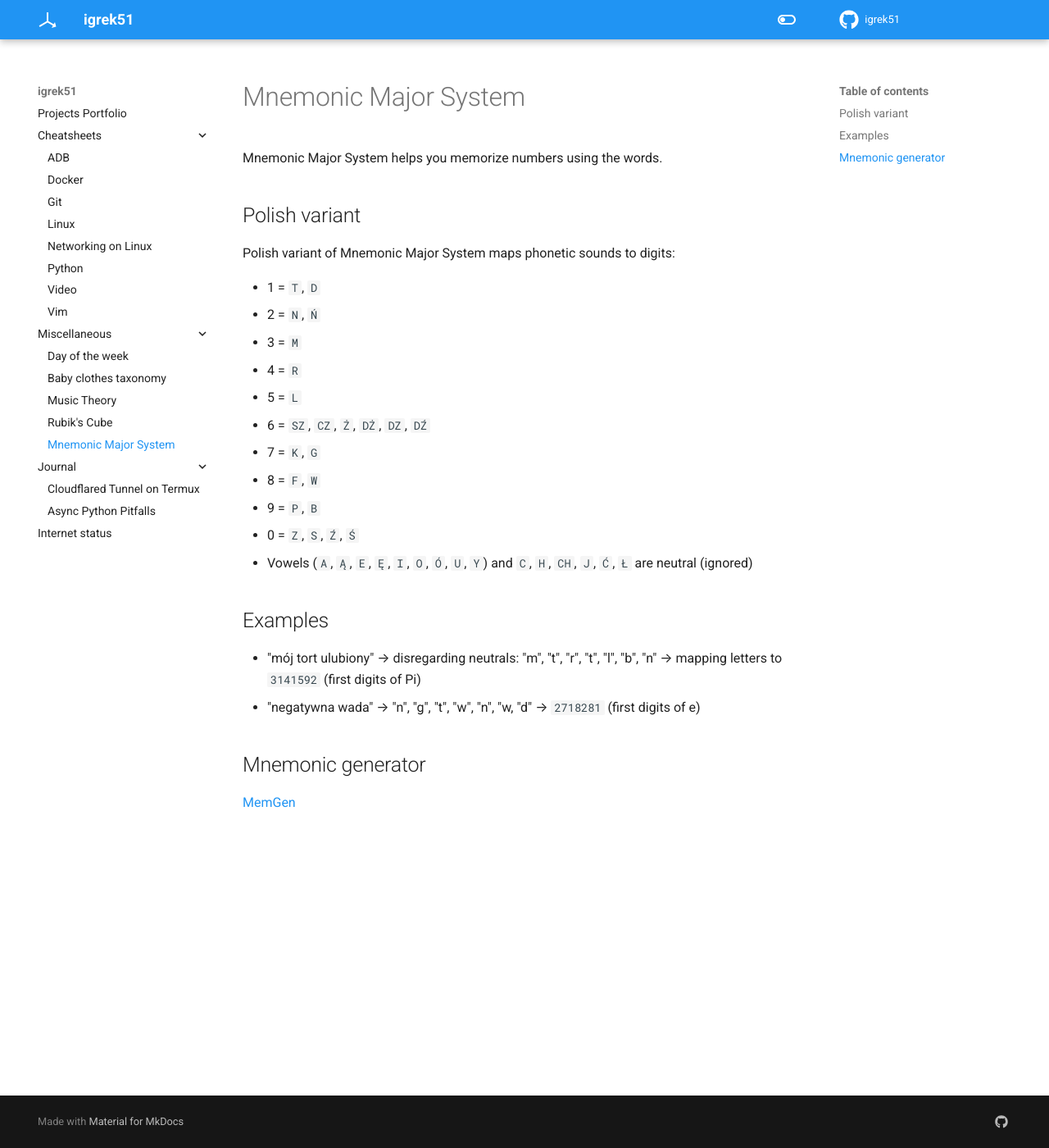
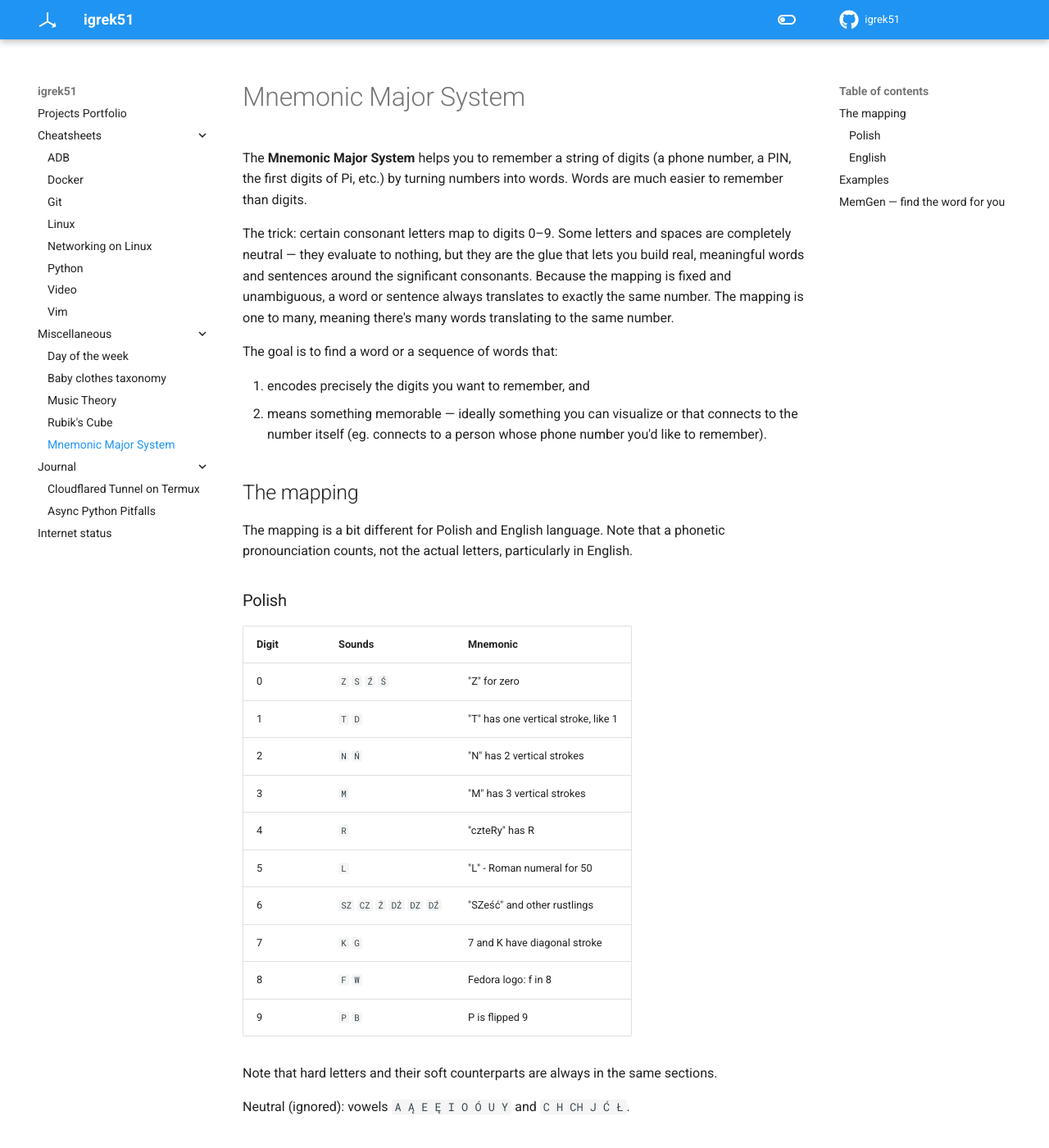
Before and after one commit to igrek51/igrek51.github.io, an MkDocs documentation site: the page built from docs/misc/mnemonic-major-system.md, in a window 1280 px wide and 1400 px high. Shown: the whole window at 82% size. Built offline with MkDocs 1.6.1 and Material for MkDocs 9.7.7, drawn with Linux system fonts in a browser that asks for light colours; some of the changed text lies outside the part shown.

Commit message:
update mnemonic major system doc

````diff
--- a/docs/misc/mnemonic-major-system.md
+++ b/docs/misc/mnemonic-major-system.md
@@ -1,28 +1,95 @@
 # Mnemonic Major System
-Mnemonic Major System helps you memorize numbers using the words.
 
-## Polish variant
-Polish variant of Mnemonic Major System maps phonetic sounds to digits:
+The **Mnemonic Major System** helps you to  remember a string of digits (a phone number, a PIN, the first digits of Pi, etc.) by turning numbers into words.
+Words are much easier to remember than digits.
 
-- 1 = `T`, `D`
-- 2 = `N`, `Ń`
-- 3 = `M`
-- 4 = `R`
-- 5 = `L`
-- 6 = `SZ`, `CZ`, `Ż`, `DŻ`, `DZ`, `DŹ`
-- 7 = `K`, `G`
-- 8 = `F`, `W`
-- 9 = `P`, `B`
-- 0 = `Z`, `S`, `Ź`, `Ś`
-- Vowels (`A`, `Ą`, `E`, `Ę`, `I`, `O`, `Ó`, `U`, `Y`) and `C`, `H`, `CH`, `J`, `Ć`, `Ł` are neutral (ignored)
+The trick: certain consonant letters map to digits 0–9.
+Some letters and spaces are completely neutral — they evaluate to nothing,
+but they are the glue that lets you build real, meaningful words and sentences around the significant consonants.
+Because the mapping is fixed and unambiguous, a word or sentence always translates to exactly the same number.
+The mapping is one to many, meaning there's many words translating to the same number.
+
+The goal is to find a word or a sequence of words that:
+
+1. encodes precisely the digits you want to remember, and
+2. means something memorable — ideally something you can visualize or that connects to the number itself (eg. connects to a person whose phone number you'd like to remember).
+
+## The mapping
+The mapping is a bit different for Polish and English language.
+Note that a phonetic pronounciation counts, not the actual letters, particularly in English.
+
+### Polish
+
+| Digit | Sounds | Mnemonic |
+|-------|--------|---|
+| 0 | `Z` `S` `Ź` `Ś` | "Z" for zero |
+| 1 | `T` `D` | "T" has one vertical stroke, like 1 |
+| 2 | `N` `Ń` | "N" has 2 vertical strokes |
+| 3 | `M` | "M" has 3 vertical strokes |
+| 4 | `R` | "czteRy" has R |
+| 5 | `L` | "L" - Roman numeral for 50 |
+| 6 | `SZ` `CZ` `Ż` `DŻ` `DZ` `DŹ` | "SZeść" and other rustlings |
+| 7 | `K` `G` | 7 and K have diagonal stroke |
+| 8 | `F` `W` | Fedora logo: f in 8 |
+| 9 | `P` `B` | P is flipped 9 |
+
+Note that hard letters and their soft counterparts are always in the same sections.
+
+Neutral (ignored): vowels `A Ą E Ę I O Ó U Y` and `C H CH J Ć Ł`.
+
+### English
+
+| Digit | Sounds |
+|-------|--------|
+| 0 | S /s/, Z /z/ |
+| 1 | T /t/, D /d/ |
+| 2 | N /n/ |
+| 3 | M /m/ |
+| 4 | R /r/ |
+| 5 | L /l/ |
+| 6 | SH /ʃ/, CH /tʃ/, J /dʒ/ |
+| 7 | K /k/, G /g/ |
+| 8 | F /f/, V /v/, TH /θ/ |
+| 9 | P /p/, B /b/ |
+
+Vowels, W, H, and silent letters are neutral (ignored).
 
 ## Examples
-- "mój tort ulubiony" →
-  disregarding neutrals: "m", "t", "r", "t", "l", "b", "n" →
-  mapping letters to `3141592` (first digits of Pi)
-- "negatywna wada" →
-  "n", "g", "t", "w", "n", "w, "d" →
-  `2718281` (first digits of e)
 
-## Mnemonic generator
-[MemGen](https://igrek51.github.io/memgen/)
+Take the phrase **"mój tort ulubiony"** that encodes digits of pi (assosiate with "pie" or round pie chart).
+Read only its significant consonants:
+
+```
+m ó j   t o r t   u l u b i o n y
+3       1   4 1     5   9     2
+```
+
+That is **3 141 592** — the first 7 digits of **π**. The letters `ó`, `j`, `o`, `u`, `i`, `o`, `y` and the spaces are all neutral fillers — they contribute nothing to the number, but they turn a bare consonant sequence into a real, vivid phrase that sticks in your memory.
+
+Another one: **"negatywna wada"**:
+```
+negatywna wada
+2 7 1 82  8 1
+```
+resolves to **2 718 281** - first digits of **e** number.
+
+Short words work great for small numbers:
+
+| Word | Breakdown | Number |
+|------|-----------|--------|
+| **żaba** | ż=6, b=9 | 69 |
+| **muchomor** | m=3, (ch=neutral), m=3, r=4 | 334 |
+| **tapir** | t=1, p=9, r=4 | 194 |
+| **rain** | r=4, n=2 | 42 |
+| **film** | f=8, l=5, m=3 | 853 |
+
+## MemGen — find the word for you
+
+Searching for a matching word by hand can be a tedious process.
+**[MemGen](https://igrek51.github.io/memgen/)** is a free browser tool that facilitates it —
+type a number, get a list of matching Polish and English words. Choose the ones that resonate with the encoded meaning.
+
+You can add spaces to work on segments separately: `3 141 592` gives results for each chunk independently.
+
+Try it: **<https://igrek51.github.io/memgen/>**
+Source: [github.com/igrek51/memgen](https://github.com/igrek51/memgen)
````
